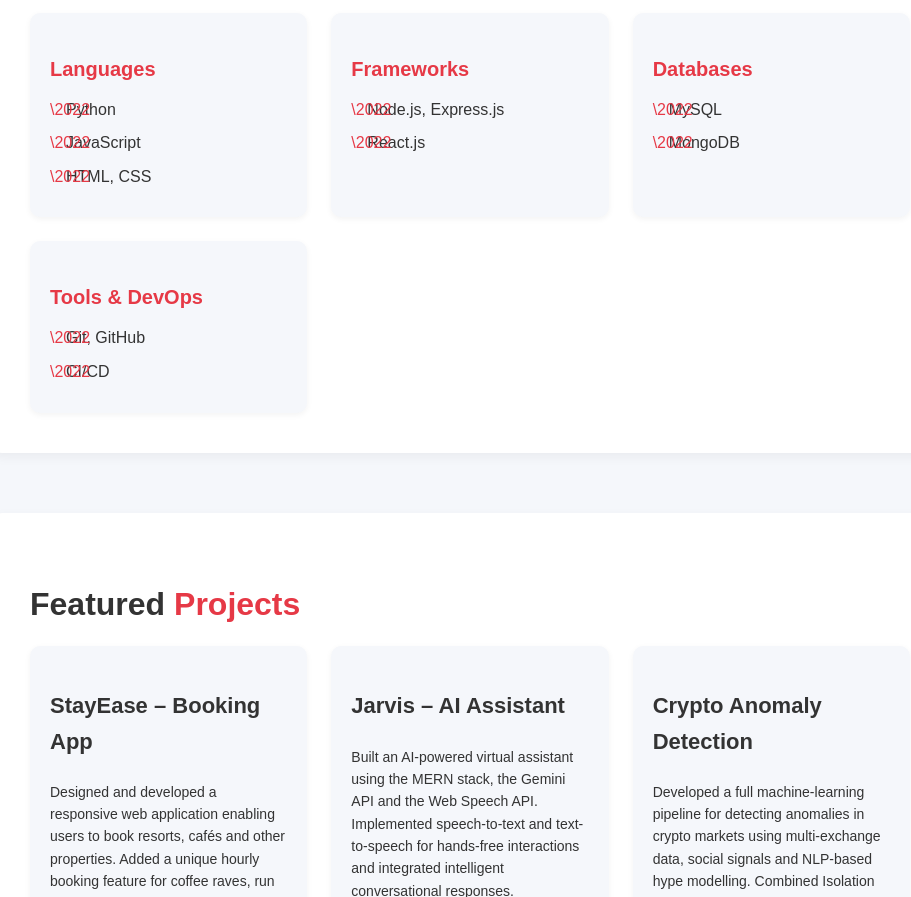
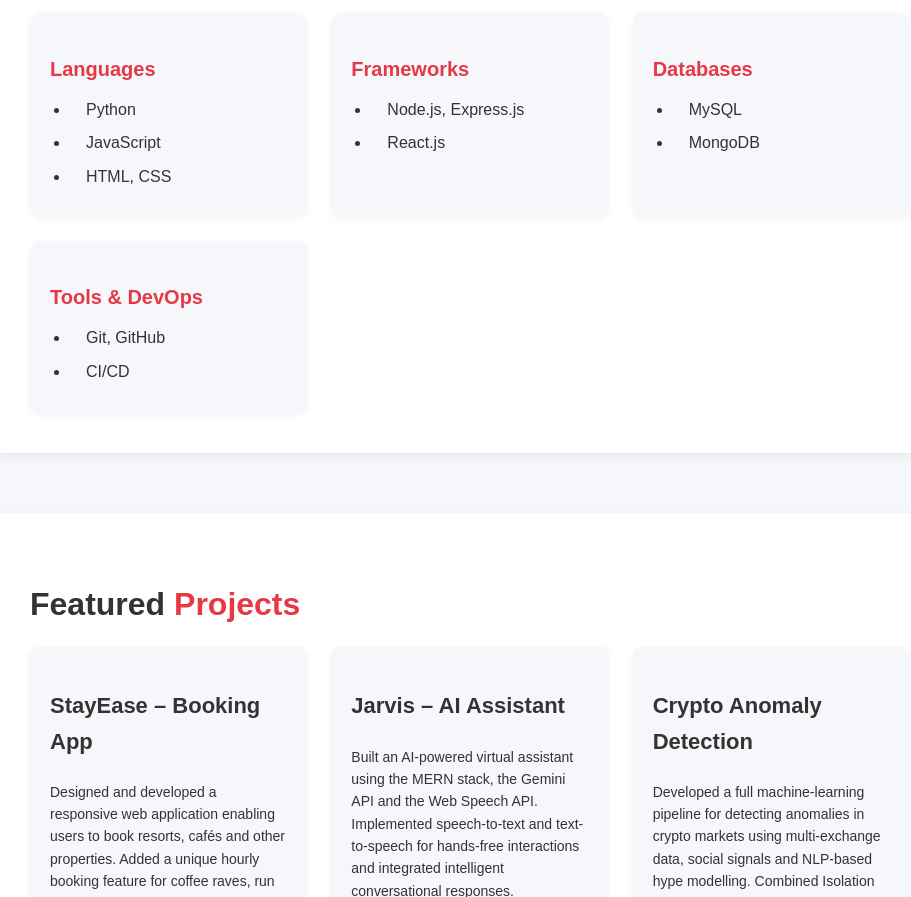
Before and after one commit to narenkabadi/simple-portfolio-app, a website: page public/portfolio.html in a window 1280 px wide. Shown: the part 1010-1907 px from the top of the page, without its empty margins (170-1081 px from the left). Drawn offline with Linux system fonts and the light colour scheme.

Commit message:
Fix bullet list style and logout button width (override rules)
Added custom styles for skill cards and logout button.

```diff
--- a/public/portfolio.html
+++ b/public/portfolio.html
@@ -227,6 +227,25 @@
       margin-right: 12px;
     }
 
+  /* Override list bullets and logout button width */
+  header #logoutBtn {
+    width: auto;
+    display: inline-block;
+  }
+
+  .skill-card ul {
+    list-style: disc;
+    padding-left: 20px;
+  }
+
+  .skill-card li {
+    position: static;
+  }
+
+  .skill-card li::before {
+    display: none;
+  }
+
     footer {
       text-align: center;
       font-size: 14px;
```
